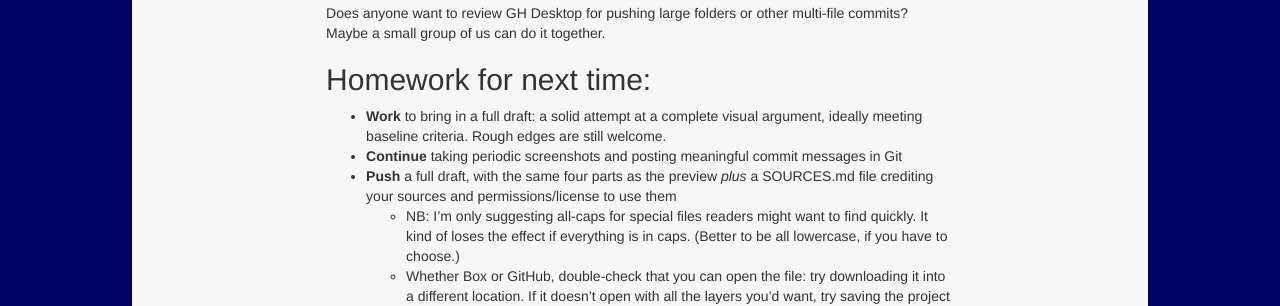
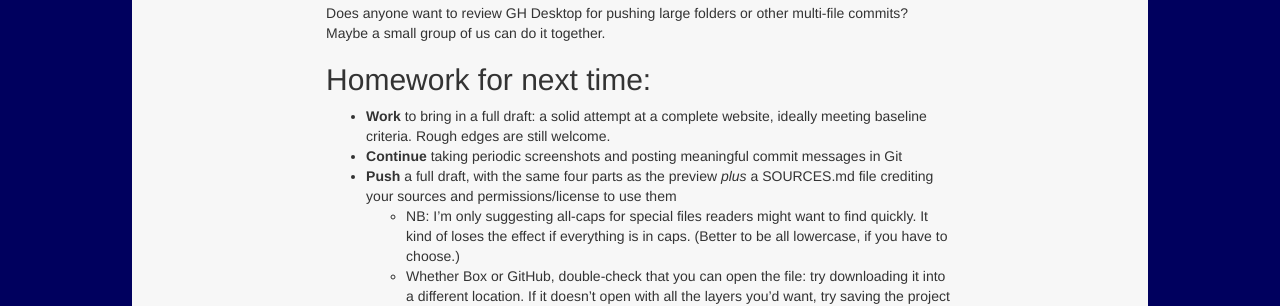
Before and after one commit to benmiller314/cdm2019fall, a Jekyll site: the page built from plans/lesson-19.md, in a window 1280 px wide. Shown: the part 1145-1451 px from the top of the page. Built offline with Jekyll 4.4.1, drawn with Linux system fonts in a browser that asks for light colours; our own code applies the rules of GitHub Pages for plain Markdown files.

Commit message:
add note for next time
assign the Semantic HTML section of the internetingishard tutorial

```diff
--- a/plans/lesson-19.md
+++ b/plans/lesson-19.md
@@ -45,7 +45,8 @@
 Does anyone want to review GH Desktop for pushing large folders or other multi-file commits? Maybe a small group of us can do it together.
 
 ## Homework for next time:
-* **Work** to bring in a full draft: a solid attempt at a complete visual argument, ideally meeting baseline criteria. Rough edges are still welcome.
+<!-- FOR NEXT TIME: Add section in tutorial on [Semantic HTML](https://internetingishard.com/html-and-css/semantic-html/) -->
+* **Work** to bring in a full draft: a solid attempt at a complete website, ideally meeting baseline criteria. Rough edges are still welcome.
 * **Continue** taking periodic screenshots and posting meaningful commit messages in Git
 * **Push** a full draft, with the same four parts as the preview *plus* a SOURCES.md file crediting your sources and permissions/license to use them
   - NB: I'm only suggesting all-caps for special files readers might want to find quickly. It kind of loses the effect if everything is in caps. (Better to be all lowercase, if you have to choose.)
```
